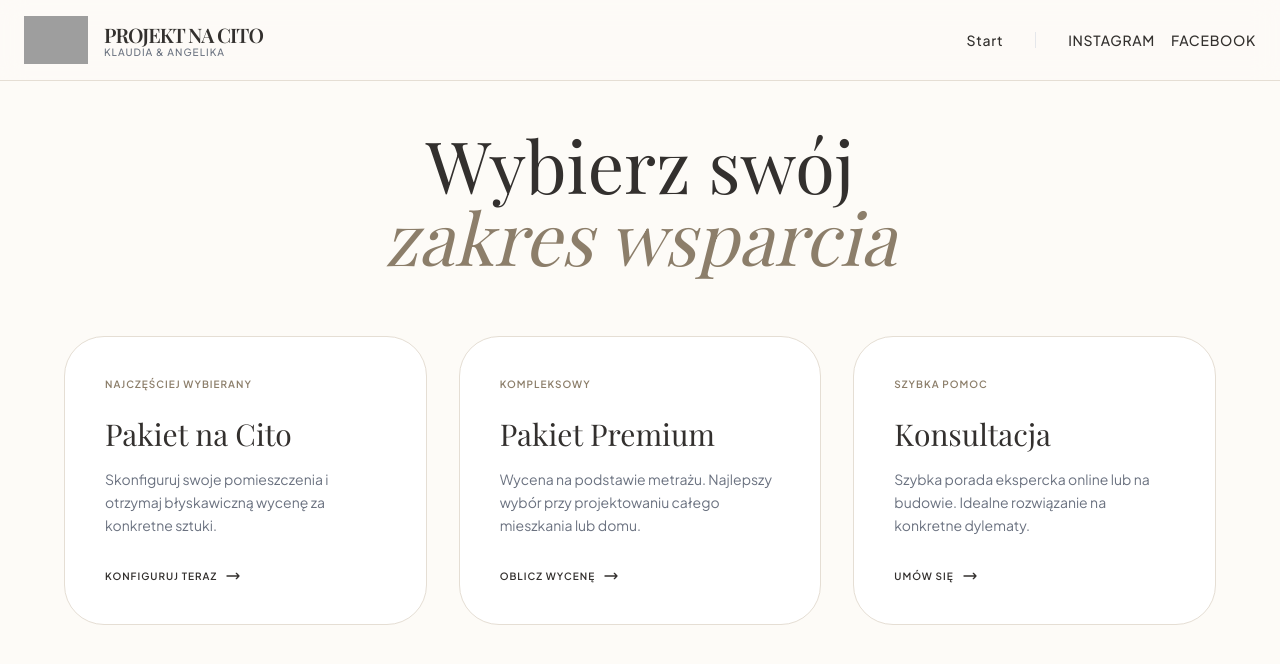
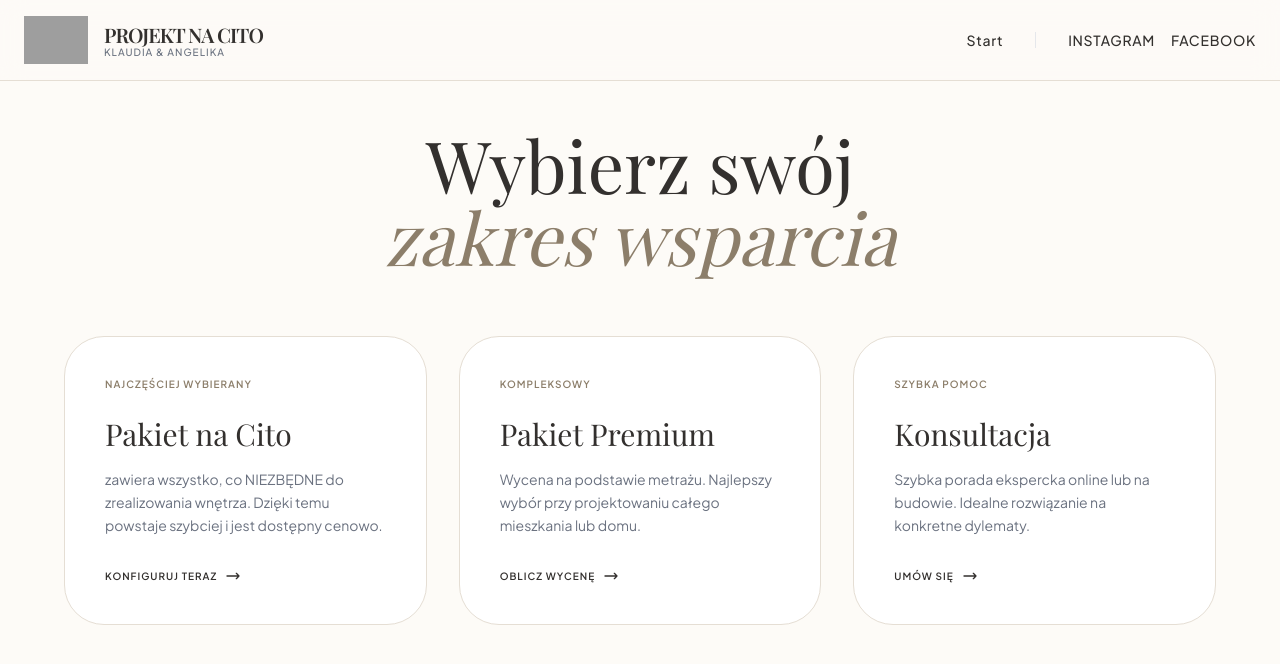
Before and after one commit to lukaszkotowski-git/projektnacito, a React (Vite) app in the folder react-app/: page / in a window 1280 px wide. Shown: the top 664 px of the page. Built offline with nearby package versions, Linux system fonts and the light colour scheme; no server answers; grey boxes are pictures that could not be loaded; the HTML template or start-up script is replaced by a standard one; a web font is replaced by a local one.

Commit message:
docs(ui): update Pakiet na Cito description on start page

```diff
--- a/react-app/src/components/MainView.tsx
+++ b/react-app/src/components/MainView.tsx
@@ -19,7 +19,7 @@ export function MainView() {
           <div onClick={() => handleChoice('cito-config')} className="card-choice p-10 rounded-[2.5rem] cursor-pointer text-left group">
             <div className="text-[10px] font-bold uppercase tracking-widest text-[#8C7E6A] mb-6">Najczęściej wybierany</div>
             <h3 className="text-3xl font-serif mb-4">Pakiet na Cito</h3>
-            <p className="text-sm text-gray-500 leading-relaxed mb-8">Skonfiguruj swoje pomieszczenia i otrzymaj błyskawiczną wycenę za konkretne sztuki.</p>
+            <p className="text-sm text-gray-500 leading-relaxed mb-8">zawiera wszystko, co NIEZBĘDNE do zrealizowania wnętrza. Dzięki temu powstaje szybciej i jest dostępny cenowo.</p>
             <span className="text-[10px] font-bold uppercase tracking-widest flex items-center">
               Konfiguruj teraz <svg className="w-4 h-4 ml-2 group-hover:translate-x-1 transition-transform" fill="none" stroke="currentColor" viewBox="0 0 24 24"><path d="M17 8l4 4m0 0l-4 4m4-4H3" strokeWidth="2" strokeLinecap="round" strokeLinejoin="round"/></svg>
             </span>
```
